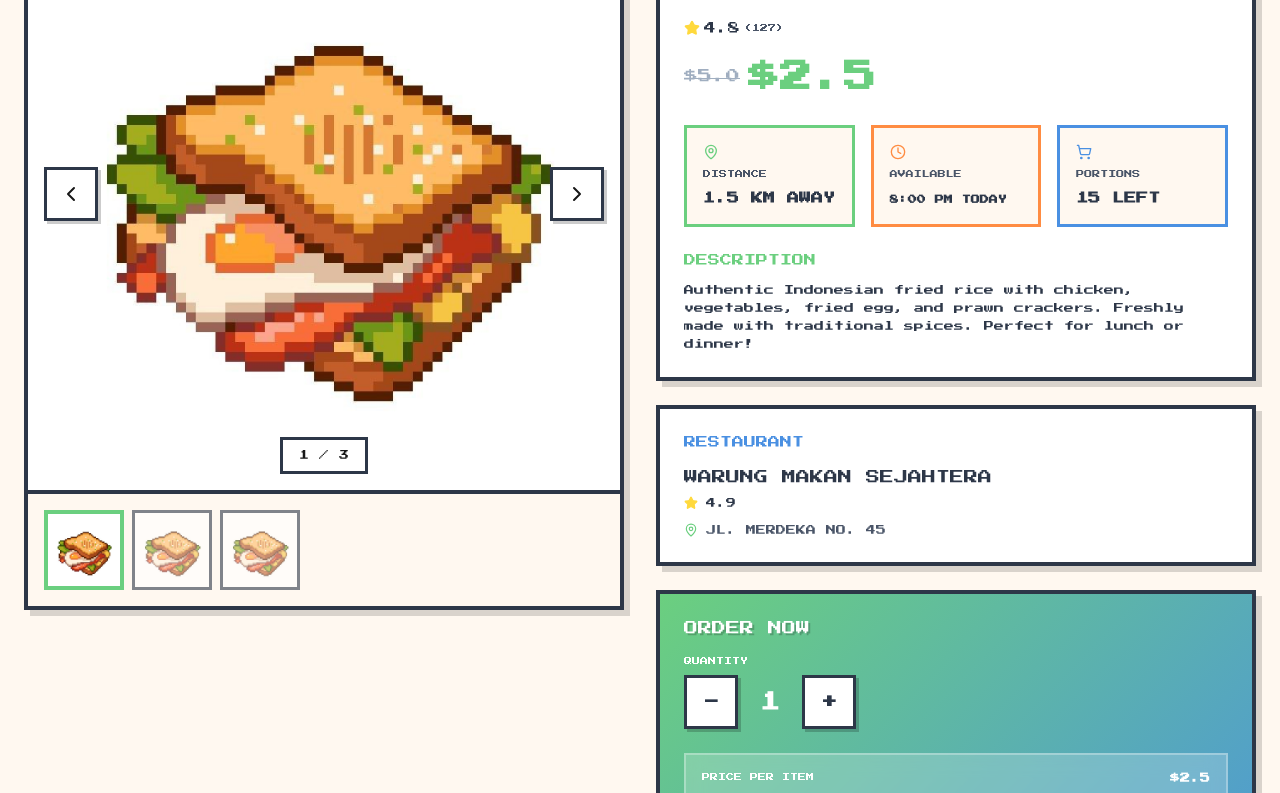
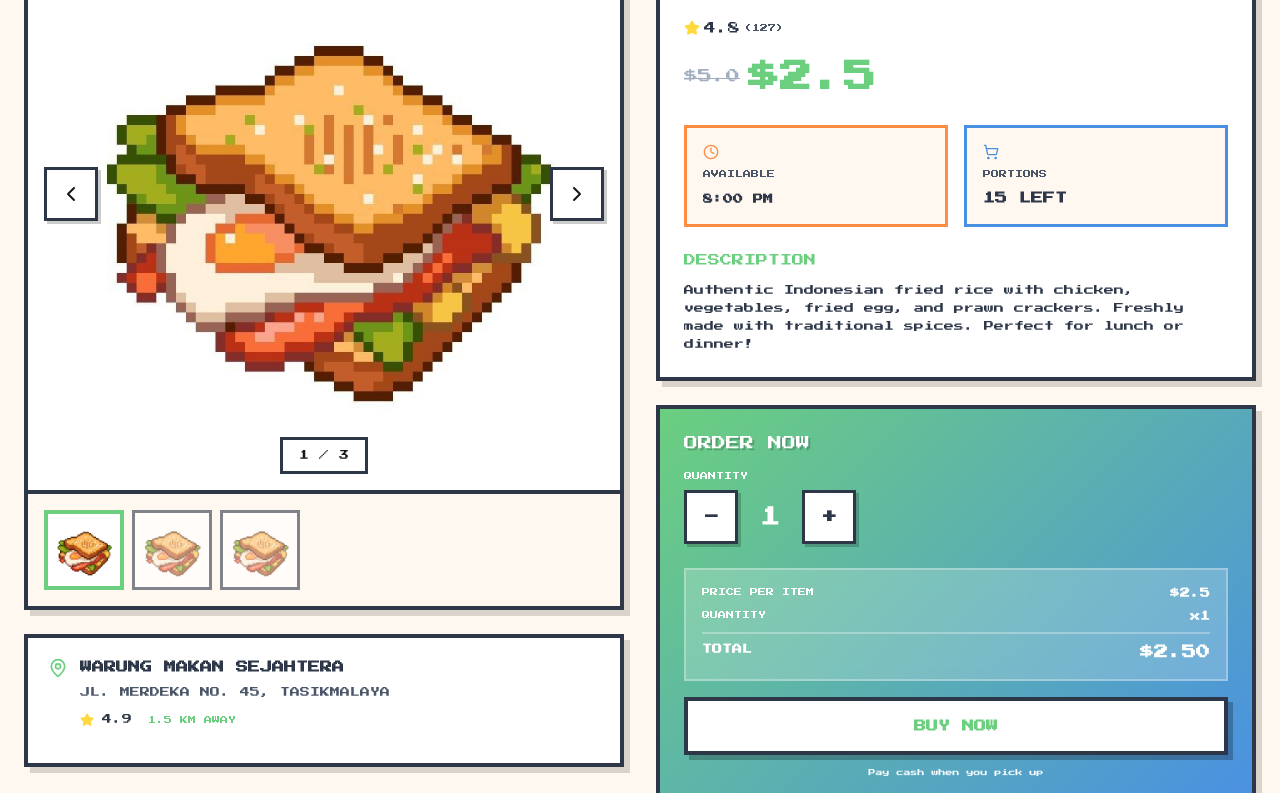
Before and after one commit to Monacrh/Elpis, a Next.js app: page /food in a window 1280 px wide. Shown: the part 360-1153 px from the top of the page. Built offline with nearby package versions, Linux system fonts and the light colour scheme.

Commit message:
style: redesign food detail page

```diff
--- a/src/app/food/page.tsx
+++ b/src/app/food/page.tsx
@@ -4,7 +4,7 @@ import React, { useState } from 'react';
 import { useRouter, useParams } from 'next/navigation';
 import Navbar from '../components/Navbar';
 import Footer from '../components/Footer';
-import { ArrowLeft, MapPin, Star, Clock, ShoppingCart, ChevronLeft, ChevronRight, DollarSign } from 'lucide-react';
+import { ArrowLeft, MapPin, Star, Clock, ShoppingCart, ChevronLeft, ChevronRight } from 'lucide-react';
 import ConfirmationModal from '../components/ConfirmationModal';
 import Image from 'next/image';
 
@@ -90,7 +90,7 @@ const ImageSlider = ({ images }: { images: string[] }) => {
           <button
             key={idx}
             onClick={() => setCurrent(idx)}
-            className="flex-shrink-0"
+            className="flex-shrink-0 relative"
             style={{
               width: '80px',
               height: '80px',
@@ -98,15 +98,13 @@ const ImageSlider = ({ images }: { images: string[] }) => {
               opacity: current === idx ? 1 : 0.6,
             }}
           >
-           <div className="relative w-full h-full">
             <Image
               src={img}
               alt={`Thumb ${idx + 1}`}
               fill
               className="object-cover"
-              sizes="(max-width: 768px) 100vw, 200px"
+              sizes="80px"
             />
-          </div>
           </button>
         ))}
       </div>
@@ -123,10 +121,9 @@ export default function FoodDetailPage() {
 
   const handleRedeem = async () => {
     setIsRedeeming(true);
-    // API call here
     await new Promise(r => setTimeout(r, 1500));
     setIsRedeeming(false);
-    setShowModal(true); // Show modal
+    setShowModal(true);
   };
 
   const generateCode = () => {
@@ -147,15 +144,13 @@ export default function FoodDetailPage() {
     discount: "50",
     rating: "4.8",
     reviews: 127,
-    location: "JL. MERDEKA NO. 45",
-    distance: "1.5 KM AWAY",
-    availableUntil: "8:00 PM TODAY",
+    location: "JL. MERDEKA NO. 45, TASIKMALAYA",
+    distance: "1.5 KM",
+    availableUntil: "8:00 PM",
     category: "INDONESIAN",
     portions: 15,
     images: ['/food.jpg', '/food.jpg', '/food.jpg'],
   };
-
-  const pointsNeeded = Math.ceil(parseFloat(food.price) * quantity * 10);
 
   return (
     <>
@@ -188,9 +183,31 @@ export default function FoodDetailPage() {
           </button>
 
           <div className="grid grid-cols-1 lg:grid-cols-2 gap-8">
-            {/* Left: Images */}
-            <div>
+            {/* Left: Images + Location */}
+            <div className="space-y-6">
               <ImageSlider images={food.images} />
+
+              {/* Location Card */}
+              <div style={{ backgroundColor: 'white', border: '4px solid #2D3748', boxShadow: '6px 6px 0 rgba(0,0,0,0.15)', padding: '20px' }}>
+                <div className="flex items-start gap-3 mb-4">
+                  <MapPin size={20} style={{ color: '#6BCF7F', flexShrink: 0 }} />
+                  <div>
+                    <h3 style={{ fontSize: '12px', color: '#2D3748', marginBottom: '8px', fontWeight: 'bold' }}>
+                      {food.restaurant}
+                    </h3>
+                    <p style={{ fontSize: '10px', color: '#4A5568', lineHeight: '1.6' }}>
+                      {food.location}
+                    </p>
+                    <div className="flex items-center gap-2 mt-3">
+                      <Star size={14} style={{ color: '#FFD93D', fill: '#FFD93D' }} />
+                      <span style={{ fontSize: '10px', color: '#2D3748' }}>{food.restaurantRating}</span>
+                      <span style={{ fontSize: '8px', color: '#6BCF7F', marginLeft: '8px' }}>
+                        {food.distance} AWAY
+                      </span>
+                    </div>
+                  </div>
+                </div>
+              </div>
             </div>
 
             {/* Right: Info */}
@@ -245,16 +262,11 @@ export default function FoodDetailPage() {
                   </span>
                 </div>
 
-                <div className="grid grid-cols-3 gap-4 mb-6">
-                  <div className="p-4" style={{ backgroundColor: '#FFF8F0', border: '3px solid #6BCF7F' }}>
-                    <MapPin size={16} style={{ color: '#6BCF7F', marginBottom: '8px' }} />
-                    <span style={{ fontSize: '8px', color: '#4A5568', display: 'block', marginBottom: '4px' }}>DISTANCE</span>
-                    <span style={{ fontSize: '12px', color: '#2D3748', fontWeight: 'bold' }}>{food.distance}</span>
-                  </div>
+                <div className="grid grid-cols-2 gap-4 mb-6">
                   <div className="p-4" style={{ backgroundColor: '#FFF8F0', border: '3px solid #FF8C42' }}>
                     <Clock size={16} style={{ color: '#FF8C42', marginBottom: '8px' }} />
                     <span style={{ fontSize: '8px', color: '#4A5568', display: 'block', marginBottom: '4px' }}>AVAILABLE</span>
-                    <span style={{ fontSize: '9px', color: '#2D3748', fontWeight: 'bold', lineHeight: '1.4' }}>{food.availableUntil}</span>
+                    <span style={{ fontSize: '10px', color: '#2D3748', fontWeight: 'bold', lineHeight: '1.4' }}>{food.availableUntil}</span>
                   </div>
                   <div className="p-4" style={{ backgroundColor: '#FFF8F0', border: '3px solid #4A90E2' }}>
                     <ShoppingCart size={16} style={{ color: '#4A90E2', marginBottom: '8px' }} />
@@ -266,22 +278,6 @@ export default function FoodDetailPage() {
                 <div>
                   <h2 style={{ fontSize: '12px', color: '#6BCF7F', marginBottom: '12px' }}>DESCRIPTION</h2>
                   <p style={{ fontSize: '10px', color: '#2D3748', lineHeight: '1.8' }}>{food.description}</p>
-                </div>
-              </div>
-
-              {/* Restaurant */}
-              <div style={{ backgroundColor: 'white', border: '4px solid #2D3748', boxShadow: '6px 6px 0 rgba(0,0,0,0.15)', padding: '24px' }}>
-                <h2 style={{ fontSize: '12px', color: '#4A90E2', marginBottom: '16px' }}>RESTAURANT</h2>
-                <div>
-                  <h3 style={{ fontSize: '14px', color: '#2D3748', marginBottom: '8px' }}>{food.restaurant}</h3>
-                  <div className="flex items-center gap-2 mb-3">
-                    <Star size={14} style={{ color: '#FFD93D', fill: '#FFD93D' }} />
-                    <span style={{ fontSize: '10px', color: '#2D3748' }}>{food.restaurantRating}</span>
-                  </div>
-                  <div className="flex items-center gap-2">
-                    <MapPin size={14} style={{ color: '#6BCF7F' }} />
-                    <span style={{ fontSize: '10px', color: '#4A5568' }}>{food.location}</span>
-                  </div>
                 </div>
               </div>
 
@@ -327,14 +323,6 @@ export default function FoodDetailPage() {
                   </div>
                 </div>
 
-                <div className="p-3 mb-4 flex items-center justify-between" style={{ backgroundColor: '#FFD93D', border: '3px solid #2D3748' }}>
-                  <span style={{ fontSize: '8px', color: '#2D3748' }}>POINTS NEEDED</span>
-                  <div className="flex items-center gap-2">
-                    <span style={{ fontSize: '12px' }}>⭐</span>
-                    <span style={{ fontSize: '14px', color: '#2D3748', fontWeight: 'bold' }}>{pointsNeeded}</span>
-                  </div>
-                </div>
-
                 <button
                   onClick={handleRedeem}
                   disabled={isRedeeming}
@@ -347,23 +335,11 @@ export default function FoodDetailPage() {
                     boxShadow: '5px 5px 0 rgba(0,0,0,0.25)',
                   }}
                 >
-                  {isRedeeming ? 'PROCESSING...' : 'REDEEM NOW'}
+                  {isRedeeming ? 'PROCESSING...' : 'BUY NOW'}
                 </button>
 
-                {/* Modal */}
-                <ConfirmationModal
-                  isOpen={showModal}
-                  onClose={() => setShowModal(false)}
-                  type="food"
-                  data={{
-                    name: "NASI GORENG",
-                    price: "$2.50",
-                    pickupCode: generateCode() // or from API
-                  }}
-                />
-
                 <p style={{ fontSize: '7px', color: 'white', textAlign: 'center', lineHeight: '1.6' }}>
-                  You will receive a pickup code after redeeming
+                  Pay cash when you pick up
                 </p>
               </div>
             </div>
@@ -371,6 +347,18 @@ export default function FoodDetailPage() {
         </div>
       </main>
 
+      {/* Modal */}
+      <ConfirmationModal
+        isOpen={showModal}
+        onClose={() => setShowModal(false)}
+        type="food"
+        data={{
+          name: food.name,
+          price: `$${(parseFloat(food.price) * quantity).toFixed(2)}`,
+          pickupCode: generateCode()
+        }}
+      />
+
       <Footer />
     </>
   );
```
